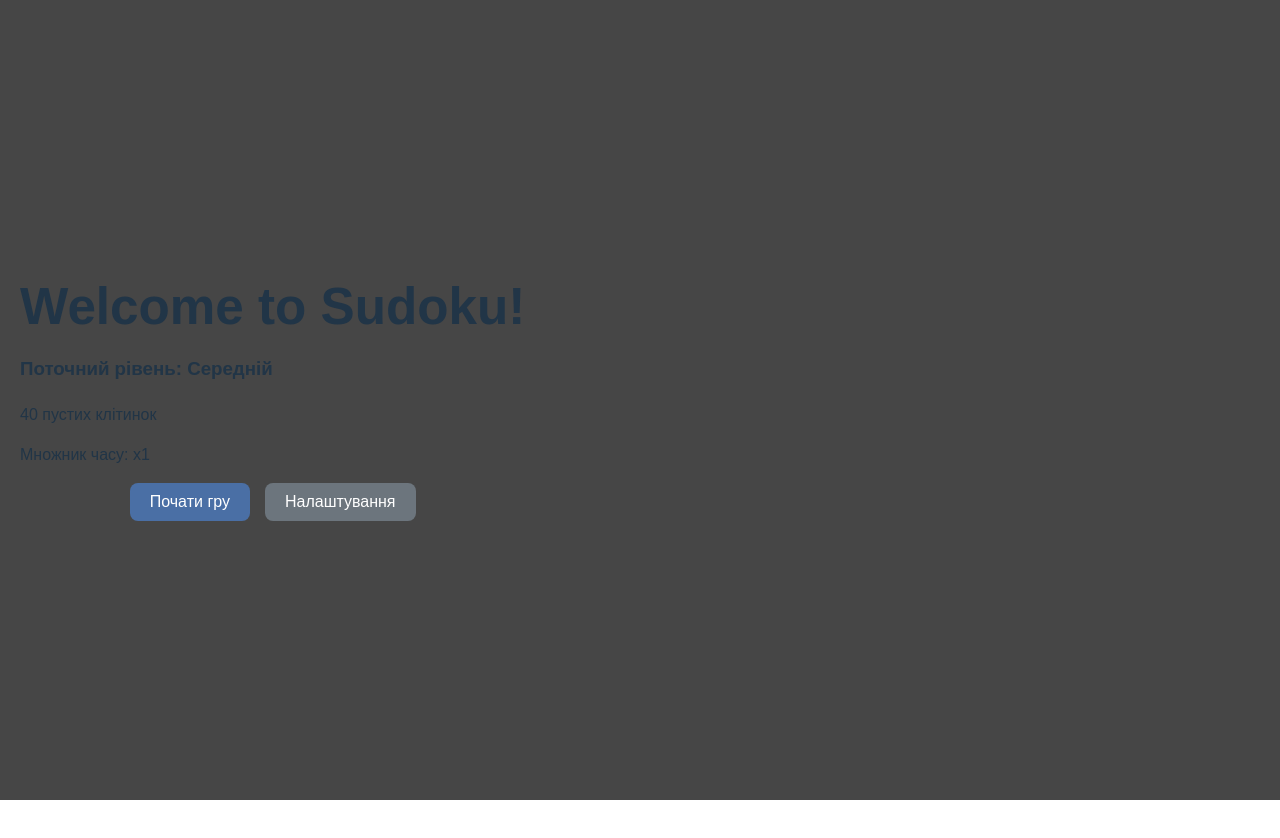
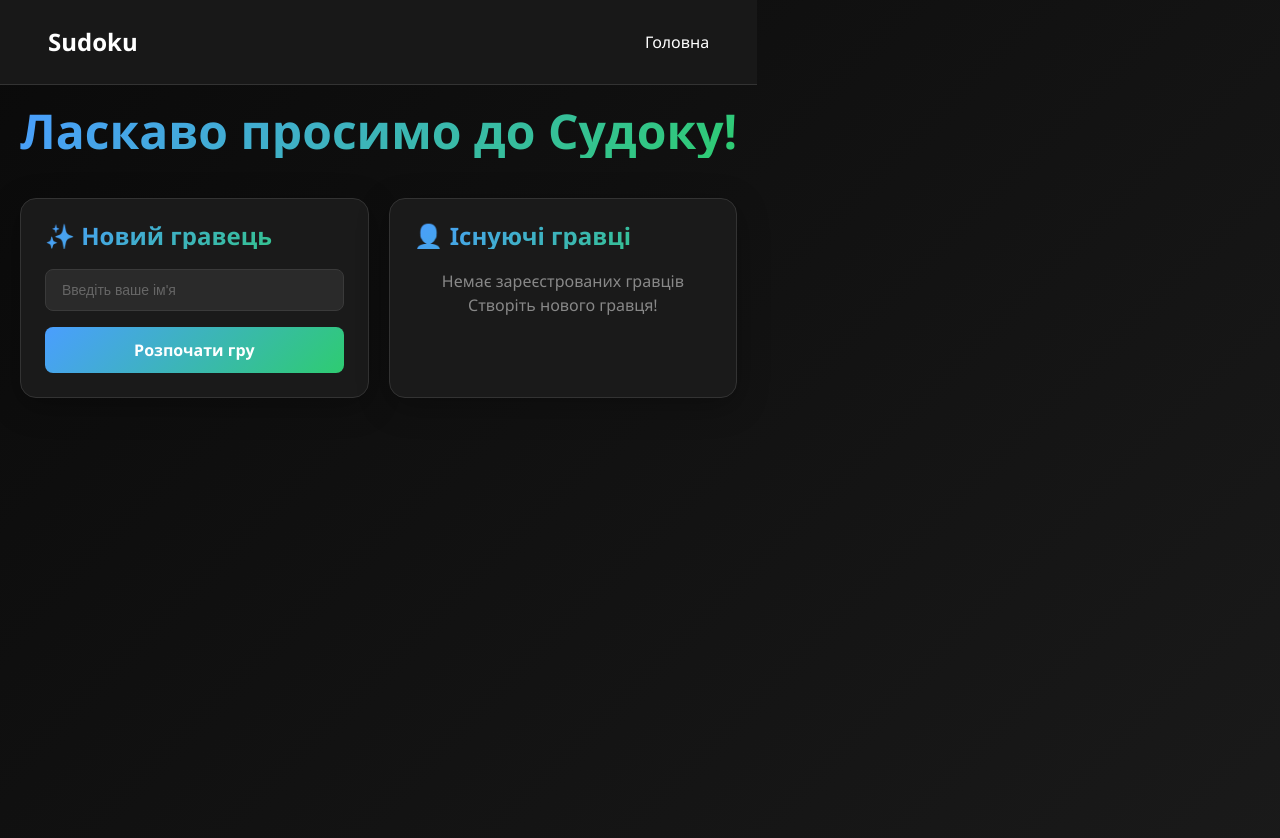
Before and after one commit to MykolaIPZ231/kop_labs_sudoku, a React (Vite) app: page / in a window 1280 px wide. Shown: the top 838 px of the page. Before the commit the page ends 800 px from the top, so only its background shows below. Built offline with nearby package versions, Linux system fonts and the light colour scheme.

Commit message:
updated main files for using style components and routing

```diff
--- a/src/App.jsx
+++ b/src/App.jsx
@@ -1,72 +1,120 @@
-import useNavigation from "./hooks/useNavigation";
-import useSudoku from "./hooks/useSud";
-import useSudokuGenerator from "./hooks/sudGen";
-import Header from "./components/Header";
-import Start from "./page/Start";
-import Game from "./page/Game";
-import Res from "./page/Res";
-import useSudokuGame from "./hooks/useSudokuGame";
-import { DifficultyProvider } from "./contexts/DifficultyContext";
-import "./style.css";
-import { useState } from "react";
+import React from 'react';
+import { BrowserRouter, Routes, Route, Navigate, useParams } from 'react-router-dom';
+import { UserProvider, useUser } from './contexts/UserContext';
+import { DifficultyProvider } from './contexts/DifficultyContext';
+import { GlobalStyles } from './styles/GlobalStyles';
+import { NavBar, NavContainer, NavLink } from './styles/StyledComponents';
+import UserSelection from './page/UserSelection';
+import UserProfile from './page/UserProfile';
+import GameWrapper from './page/GameWrapper';
+import Res from './page/Res';
+import useSudokuGame from './hooks/useSudokuGame';
 
-function App() {
-    const { page, goToStart, goToGame, goToResults } = useNavigation();
-    const {
-        grid,
-        initialGrid,
-        selectedCell,
-        selectCell,
-        setCellValue,
-        startNewGame,
-        resetGrid
-      } = useSudokuGame();
+function Navigation() {
+  const { currentUser } = useUser();
 
-    const handleStartGame = (difficulty) => {
-        startNewGame(difficulty);
-        goToGame();
-    };
+  return (
+    <NavBar>
+      <NavContainer>
+        <NavLink href="/" style={{ fontSize: '24px', fontWeight: 'bold' }}>
+          Sudoku
+        </NavLink>
+        <div style={{ display: 'flex', gap: '16px' }}>
+          <NavLink href="/">Головна</NavLink>
+          {currentUser && (
+            <>
+              <NavLink href={`/user/${currentUser.id}`}>Профіль</NavLink>
+              <NavLink href="/game">Грати</NavLink>
+            </>
+          )}
+        </div>
+      </NavContainer>
+    </NavBar>
+  );
+}
 
-    const handleFinishGame = () =>{
-        goToResults();
-    };
+function GameRoute() {
+  const { userId } = useParams();
+  const { currentUser, loginUser } = useUser();
+  const { grid, initialGrid, selectedCell, selectCell, setCellValue, startNewGame } = useSudokuGame();
 
-    const handleRestartGame = () => {
-      resetGrid();
-      goToStart();
-    };
+  React.useEffect(() => {
+    if (userId && (!currentUser || currentUser.id !== userId)) {
+      loginUser(userId);
+    }
+  }, [userId, currentUser, loginUser]);
 
-    const handleBackToStart = () => {
-      goToStart();
+  const handleFinishGame = () => {
+    window.location.href = '/results';
   };
 
   const handleNewGame = () => {
-        goToStart();
+    startNewGame('medium');
   };
 
+  if (!currentUser) {
+    return <Navigate to="/" />;
+  }
+
   return (
-        <DifficultyProvider>
-       <div className="App">
-            {page === "start" && <Start onStart={handleStartGame} />}
-            {page === "game" && (
-              <Game
+    <GameWrapper
       board={grid}
       initialGrid={initialGrid}
       selectedCell={selectedCell}
       selectCell={selectCell}
       setCellValue={setCellValue}
       onFinish={handleFinishGame}
+      onNewGame={handleNewGame}
     />
-            )}
+  );
+}
 
-        {page === "results" && (
+function ResultsRoute() {
+  const { currentUser } = useUser();
+  const navigate = useNavigate();
+
+  const handleRestart = () => {
+    navigate('/game');
+  };
+
+  const handleStart = () => {
+    navigate('/');
+  };
+
+  return (
     <Res
-          onStart={handleRestartGame}
-          onRestart={handleBackToStart}
+      onRestart={handleRestart}
+      onStart={handleStart}
+      username={currentUser?.username}
     />
-        )}
-      </div>
+  );
+}
+
+function AppRoutes() {
+  return (
+    <>
+      <Navigation />
+      <Routes>
+        <Route path="/" element={<UserSelection />} />
+        <Route path="/user/:userId" element={<UserProfile />} />
+        <Route path="/game" element={<GameRoute />} />
+        <Route path="/game/user/:userId" element={<GameRoute />} />
+        <Route path="/results" element={<ResultsRoute />} />
+      </Routes>
+    </>
+  );
+}
+
+function App() {
+  return (
+    <BrowserRouter>
+      <UserProvider>
+        <DifficultyProvider>
+          <GlobalStyles />
+          <AppRoutes />
         </DifficultyProvider>
+      </UserProvider>
+    </BrowserRouter>
   );
 }
 
--- a/src/page/Game.jsx
+++ b/src/page/Game.jsx
@@ -1,23 +1,33 @@
-import SudokuG from "../components/SudokuG";
-import Button from "../components/Button";
-import React, { useEffect, useState } from "react";
-import { useSudokuValidator } from "../hooks/useSudokuValidator";
-import NumberPad from "../components/NumberPad";
-import GameControls from "../components/GameControls";
-import ErrorMessage from "../components/ErrorMessage";
-import SelectedCellInfo from "../components/SelectedCellInfo";
-import useGameLogic from "../hooks/useGameLogic";
-import useInitialCellCheck from "../hooks/useInitialCellCheck";
-import { useDifficulty } from "../contexts/DifficultyContext";
-import DifficultySettings from "../components/DifficultySettings";
-import GameCompletionDialog from "../components/GameCompletionDialog";
+import React, { useState, useEffect } from 'react';
+import { useNavigate } from 'react-router-dom';
+import { useUser } from '../contexts/UserContext';
+import { useDifficulty } from '../contexts/DifficultyContext';
+import useGameLogic from '../hooks/useGameLogic';
+import useInitialCellCheck from '../hooks/useInitialCellCheck';
+import GameCompletionDialog from '../components/GameCompletionDialog';
+import DifficultySettings from '../components/DifficultySettings';
+import {
+  Container,
+  Card,
+  Title,
+  Button,
+  Flex,
+  SudokuGrid,
+  NumberPadGrid,
+  NumberButton,
+  StatsCard,
+  StatValue
+} from '../styles/StyledComponents';
+import SudokuG from '../components/SudokuG';
 
 export default function GamePage({
   board, selectedCell,
   selectCell, setCellValue,
   onFinish, initialGrid, onNewGame
  }) {
-    const { currentDifficulty, difficultyConfig } = useDifficulty();
+    const { currentDifficulty, difficultyConfig, updateStats } = useDifficulty();
+    const { currentUser, updateUserStats } = useUser();
+    const navigate = useNavigate();
       const [showSettings, setShowSettings] = useState(false);
       const [showCompletionDialog, setShowCompletionDialog] = useState(false);
       const [timeSpent, setTimeSpent] = useState(0);
@@ -33,6 +43,11 @@ export default function GamePage({
       } = useGameLogic(board, initialGrid, selectedCell, setCellValue, () => {
         setIsGameFinished(true);
         setShowCompletionDialog(true);
+
+        if (currentUser) {
+              updateUserStats(currentDifficulty, true, timeSpent);
+            }
+            updateStats(currentDifficulty, true, timeSpent);
       });
 
     const { isInitialCell } = useInitialCellCheck(initialGrid);
@@ -79,22 +94,36 @@ export default function GamePage({
         }
       };
 
+    if (!board || !Array.isArray(board) || board.length === 0) {
+      return (
+        <Container>
+          <Card>
+            <Title center>Завантаження...</Title>
+          </Card>
+        </Container>
+      );
+    }
+
     return (
-      <div style={{ padding: 20 }}>
-            <div style={styles.header}>
-              <h2>Судоку - {difficultyConfig.name}</h2>
-              <div style={styles.headerControls}>
-                <div style={styles.timer}>Таймер {formatTime(timeSpent)}</div>
-                <button
-                  onClick={() => setShowSettings(true)}
-                  style={styles.settingsButton}
-                >
-                  Налаштування
-                </button>
-              </div>
-            </div>
+          <Container>
+            {/* Header */}
+            <Flex justify="space-between" align="center" style={{ marginBottom: '20px' }}>
+              <Title size="28px">Судоку - {difficultyConfig.name}</Title>
+              <Flex gap="15px">
+                <StatsCard style={{ padding: '10px 20px' }}>
+                  <StatValue style={{ fontSize: '20px' }}>⏱️ {formatTime(timeSpent)}</StatValue>
+                </StatsCard>
+                <Button warning onClick={() => setShowSettings(true)}>
+                  ⚙️ Налаштування
+                </Button>
+                <Button onClick={() => navigate(`/user/${currentUser?.id}`)}>
+                  👤 Профіль
+                </Button>
+              </Flex>
+            </Flex>
 
-            <div style={{ display: 'flex', flexDirection: 'column', alignItems: 'center' }}>
+            {/* Game Area */}
+            <Flex column align="center" gap="20px">
               <SudokuG
                 grid={board}
                 selectedCell={selectedCell}
@@ -102,30 +131,62 @@ export default function GamePage({
                 initialGrid={initialGrid}
               />
 
-              <ErrorMessage message={errorMessage} />
+              {errorMessage && (
+                <Card style={{ background: 'rgba(231, 76, 60, 0.2)', border: '1px solid #e74c3c' }}>
+                  <p style={{ color: '#ff6b6b' }}>{errorMessage}</p>
+                </Card>
+              )}
 
-              <NumberPad
-                onNumberClick={handleNumberClick}
-                onClear={handleClearCell}
-                canClear={canEditSelected()}
-                selectedCell={selectedCell}
-              />
-            </div>
+              {/* Number Pad */}
+              <Card style={{ width: '100%' }}>
+                <Title size="20px" center mb="15px">Оберіть число:</Title>
+                <NumberPadGrid>
+                  {[1, 2, 3, 4, 5, 6, 7, 8, 9].map(num => (
+                    <NumberButton key={num} onClick={() => handleNumberClick(num)}>
+                      {num}
+                    </NumberButton>
+                  ))}
+                </NumberPadGrid>
 
-            <GameControls onFinish={handleFinishWithDialog} isChecking={isChecking} />
+                <Flex justify="center" style={{ marginTop: '20px' }}>
+                  <Button
+                    danger
+                    onClick={handleClearCell}
+                    disabled={!canEditSelected()}
+                  >
+                    {!canEditSelected() ? "Неможливо очистити" : "Очистити клітинку"}
+                  </Button>
+                </Flex>
+              </Card>
 
-            <SelectedCellInfo
-              selectedCell={selectedCell}
-              isInitial={selectedCell ? isInitialCell(selectedCell.row, selectedCell.col) : false}
-            />
+              {/* Game Controls */}
+              <Button
+                primary
+                onClick={handleFinishWithDialog}
+                disabled={isChecking}
+                style={{ padding: '12px 40px', fontSize: '18px' }}
+              >
+                {isChecking ? "Перевірка..." : "Завершити гру"}
+              </Button>
+
+              {/* Selected Cell Info */}
+              {selectedCell && (
+                <Card style={{ background: isInitialCell(selectedCell.row, selectedCell.col)
+                  ? 'rgba(255, 193, 7, 0.2)'
+                  : 'rgba(74, 158, 255, 0.2)'
+                }}>
+                  <p>
+                    Вибрано клітинку: рядок {selectedCell.row + 1}, стовпець {selectedCell.col + 1}
+                    {isInitialCell(selectedCell.row, selectedCell.col) && " (початкове значення, не можна змінити)"}
+                  </p>
+                </Card>
+              )}
+            </Flex>
 
             {showSettings && (
               <DifficultySettings
                 onClose={() => setShowSettings(false)}
-                onApply={(settings) => {
-                  console.log('Налаштування застосовано:', settings);
-                  setShowSettings(false);
-                }}
+                onApply={() => setShowSettings(false)}
               />
             )}
 
@@ -136,69 +197,6 @@ export default function GamePage({
               onNewGame={handleNewGame}
               timeSpent={timeSpent}
             />
-          </div>
+          </Container>
     );
   }
-
-const styles = {
-  container: {
-    padding: '20px',
-    minHeight: '100vh',
-    backgroundColor: '#0a0a0a',
-    color: '#ffffff'
-  },
-  title: {
-    color: '#ffffff',
-    margin: 0
-  },
-  header: {
-    display: 'flex',
-    justifyContent: 'space-between',
-    alignItems: 'center',
-    marginBottom: '20px',
-    padding: '15px 20px',
-    backgroundColor: '#1a1a1a',
-    borderRadius: '8px',
-    boxShadow: '0 2px 4px rgba(0,0,0,0.3)'
-  },
-  headerControls: {
-    display: 'flex',
-    gap: '15px',
-    alignItems: 'center'
-  },
-  timer: {
-    fontSize: '20px',
-    fontWeight: 'bold',
-    fontFamily: 'monospace',
-    backgroundColor: '#2c3e50',
-    color: '#4a9eff',
-    padding: '5px 15px',
-    borderRadius: '20px'
-  },
-  settingsButton: {
-    padding: '8px 16px',
-    backgroundColor: '#2c3e50',
-    color: '#ffffff',
-    border: '1px solid #4a9eff',
-    borderRadius: '6px',
-    cursor: 'pointer',
-    fontSize: '14px',
-    transition: 'all 0.2s'
-  },
-  gameArea: {
-    display: 'flex',
-    flexDirection: 'column',
-    alignItems: 'center'
-  },
-  errorText: {
-    color: '#ff6b6b'
-  },
-  testButton: {
-    padding: '10px 20px',
-    backgroundColor: '#e74c3c',
-    color: '#ffffff',
-    border: 'none',
-    borderRadius: '6px',
-    cursor: 'pointer'
-  }
-};
--- /dev/null
+++ b/src/page/GameWrapper.jsx
@@ -0,0 +1,6 @@
+import React from 'react';
+import Game from './Game';
+
+export default function GameWrapper(props) {
+  return <Game {...props} />;
+}
--- a/src/page/Res.jsx
+++ b/src/page/Res.jsx
@@ -1,90 +1,40 @@
-import React from "react";
+import React from 'react';
+import { useNavigate } from 'react-router-dom';
+import { useUser } from '../contexts/UserContext';
+import {
+  Container, Card,
+  Title, Button,
+  Flex, StatValue
+} from '../styles/StyledComponents';
 
-import Button from "../components/Button";
+export default function Res({onRestart, onStart, username}) {
+    const { currentUser } = useUser();
+      const navigate = useNavigate();
+      const displayName = username || currentUser?.username || 'Гравець';
 
-const styles = {
-  container: {
-    textAlign: "center",
-    padding: "40px",
-    margin: "auto",
-    maxWidth: "500px",
-    minHeight: "100vh",
-    backgroundColor: "#0a0a0a"
-  },
-  message: {
-    fontSize: "24px",
-    marginBottom: "30px",
-    color: "#2ecc71"
-  },
-  buttonsContainer: {
-    display: "flex",
-    gap: "20px",
-    justifyContent: "center",
-    flexWrap: "wrap"
-  },
-  playAgainButton: {
-    padding: "15px 35px",
-    fontSize: "18px",
-    backgroundColor: "#2196f3",
-    color: "white",
-    border: "none",
-    borderRadius: "8px",
-    cursor: "pointer",
-    boxShadow: "0 4px 8px rgba(33, 150, 243, 0.3)",
-    transition: "all 0.3s",
-    minWidth: "180px"
-  },
-  homeButton: {
-    padding: "15px 35px",
-    fontSize: "18px",
-    backgroundColor: "#ff9800",
-    color: "white",
-    border: "none",
-    borderRadius: "8px",
-    cursor: "pointer",
-    boxShadow: "0 4px 8px rgba(255, 152, 0, 0.3)",
-    transition: "all 0.3s",
-    minWidth: "180px"
-  }
-};
+    return(
+            <Container>
+              <Card style={{ textAlign: 'center', maxWidth: '500px', margin: '0 auto' }}>
+                <div style={{ fontSize: '64px', marginBottom: '20px' }}></div>
+                <Title size="32px" center mb="20px">
+                  Вітаємо, {displayName}!
+                </Title>
+                <p style={{ fontSize: '18px', color: '#2ecc71', marginBottom: '30px' }}>
+                  Ви успішно розв'язали судоку!
+                </p>
 
-export default function Res({onRestart, onStart}) {
-    return(
-        <div style={styles.container}>
-               <p style={styles.message}>
-                Ви успішно розв'язали судоку
-            </p>
-                <div style={styles.buttonsContainer}>
-                <Button
-                  onClick={onRestart}
-                  style={styles.playAgainButton}
-                  onMouseEnter={(e) => {
-                    e.target.style.backgroundColor = '#0b7dda';
-                    e.target.style.transform = 'translateY(-2px)';
-                  }}
-                  onMouseLeave={(e) => {
-                    e.target.style.backgroundColor = '#2196f3';
-                    e.target.style.transform = 'translateY(0)';
-                  }}
-                >
-                  Грати знову
-                </Button>
-
-        <Button
-                  onClick={onStart}
-                  style={styles.homeButton}
-                  onMouseEnter={(e) => {
-                    e.target.style.backgroundColor = '#e68900';
-                    e.target.style.transform = 'translateY(-2px)';
-                  }}
-                  onMouseLeave={(e) => {
-                    e.target.style.backgroundColor = '#ff9800';
-                    e.target.style.transform = 'translateY(0)';
-                  }}
-                >
-          На головну
-        </Button>
-      </div>
-      </div>
+                <Flex justify="center" gap="20px" wrap>
+                  <Button primary onClick={onRestart}>
+                    Грати знову
+                  </Button>
+                  <Button onClick={() => navigate(`/user/${currentUser?.id}`)}>
+                    Мій профіль
+                  </Button>
+                  <Button warning onClick={onStart}>
+                    На головну
+                  </Button>
+                </Flex>
+              </Card>
+            </Container>
     );
 }
```
Lines whose indentation alone changed are shown as unchanged.
